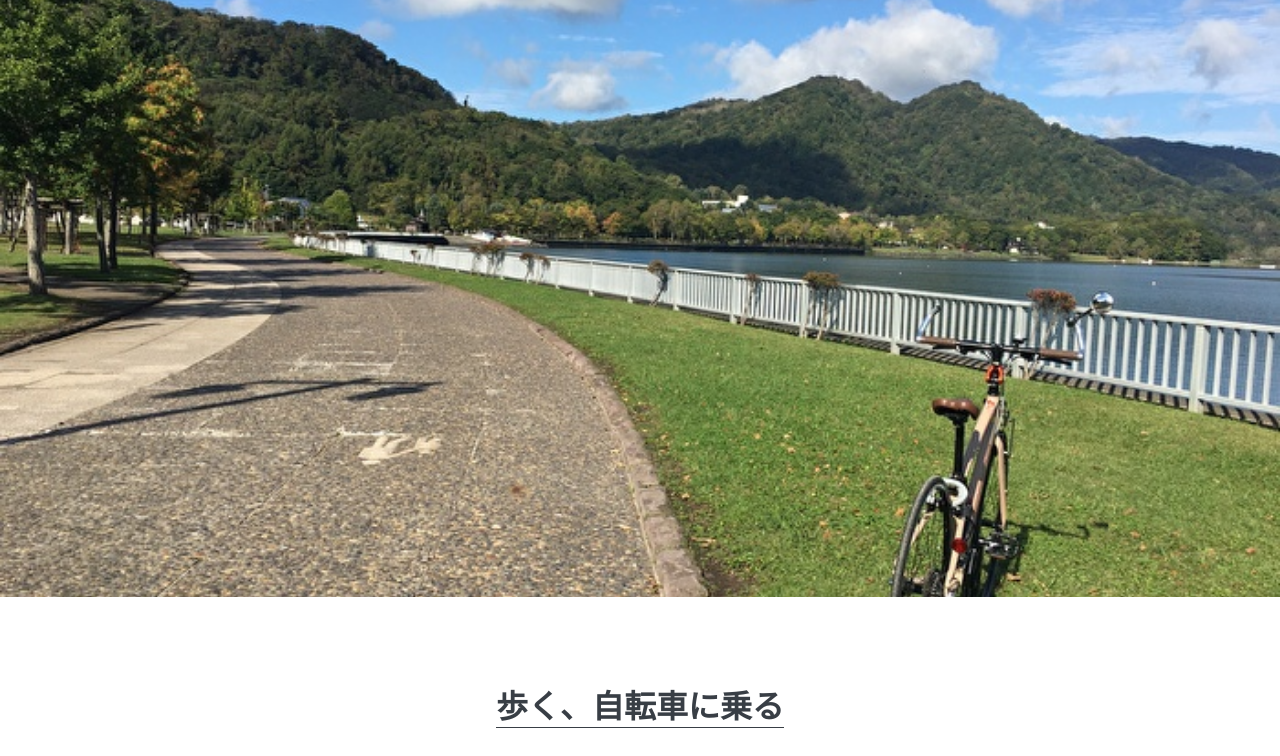
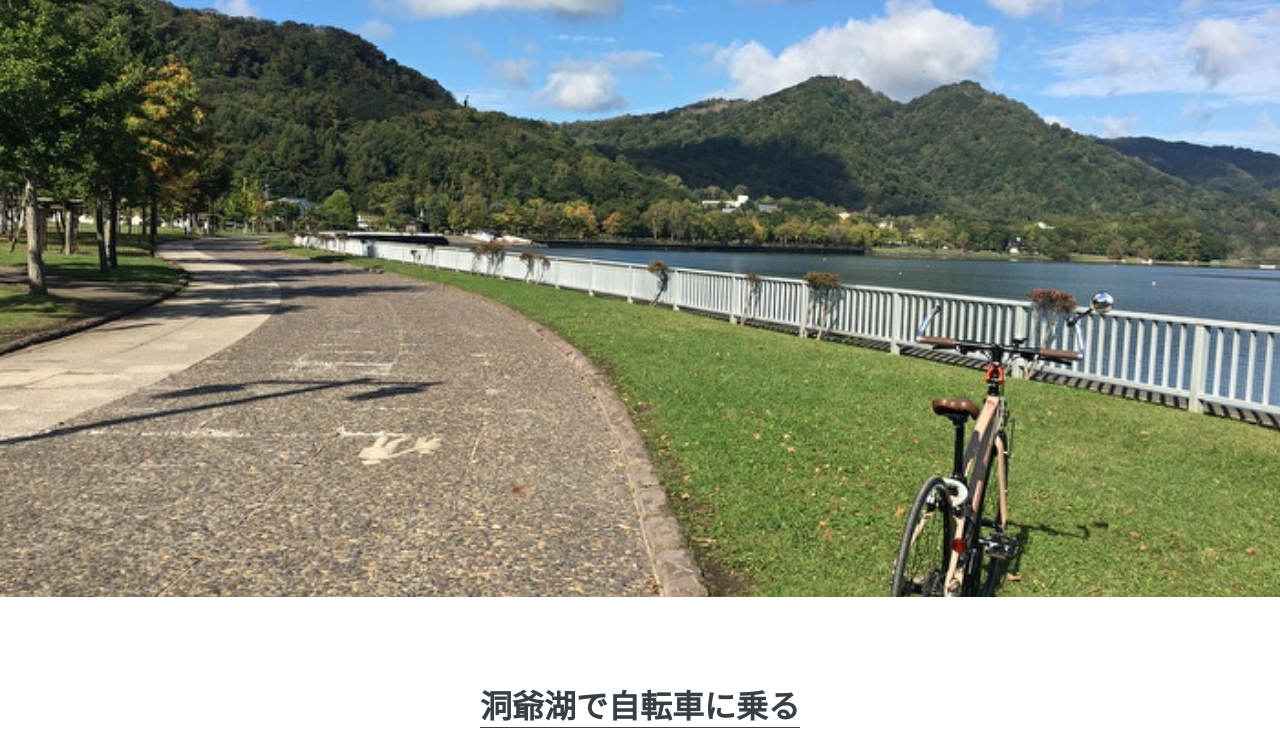
Before and after one commit to gibi5/Alice, a plain HTML site: page index.html in a window 1280 px wide. Shown: the part 44-800 px from the top of the page. Drawn offline with Linux system fonts and the light colour scheme; some packages are replaced by stand-ins of ours.

Commit message:
Update index.html

```diff
--- a/index.html
+++ b/index.html
@@ -28,7 +28,7 @@
       </div>
 
       <section id="about" class="wrapper">
-        <h2 class="section-title">歩く、自転車に乗る</h2>
+        <h2 class="section-title">洞爺湖で自転車に乗る</h2>
         <div class="content">
           <img src="watashi.png" alt="テキストテキストテキスト">
           <div class="text">
```
